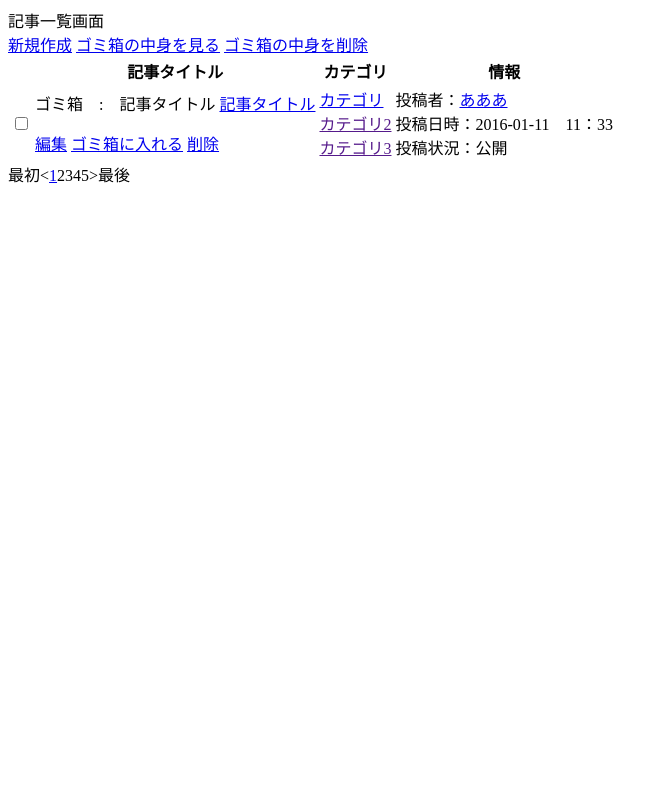
After one commit to NaszvadiG/shie_ms, a CodeIgniter app: page /shie_ms/admin/blog in a window 1280 px wide. The commit adds this page. Shown: the whole page, without its empty margins (0-668 px from the left). Run offline with CodeIgniter, Linux system fonts and the light colour scheme; the visitor is signed in with stand-in values (Sample User, id 1).

Commit message:
記事一覧を作成するところ

```diff
--- a/application/config/autoload.php
+++ b/application/config/autoload.php
@@ -58,7 +58,7 @@ $autoload['packages'] = array();
 |
 |	$autoload['libraries'] = array('user_agent' => 'ua');
 */
-$autoload['libraries'] = array('ion_auth','url');
+$autoload['libraries'] = array('ion_auth','url','database');
 
 /*
 | -------------------------------------------------------------------
--- /dev/null
+++ b/application/controllers/admin/Blog.php
@@ -0,0 +1,36 @@
+<?php
+defined('BASEPATH') OR exit('No direct script access allowed');
+
+class Blog extends AdminController {
+	var $name = 'Blog';
+	var $post_type='blog';
+
+	function __construct(){
+		parent::__construct();
+	}
+
+	/**
+	 * 記事一覧
+	 */
+	function index($searchKey = NULL,$searchVal =NULL){
+		//検索条件を整理
+		$this->_render('index');
+
+	}
+
+	function edit($postId){
+
+	}
+	function create(){
+
+	}
+	function trash($postId){
+
+	}
+	function delete($postId){
+
+	}
+	function delete_trash(){
+
+	}
+}
--- a/application/core/AdminController.php
+++ b/application/core/AdminController.php
@@ -18,5 +18,6 @@ class AdminController extends MY_Controller {
 		if (!$this->ion_auth->logged_in()){
 			redirect('admin/auth/login', 'refresh');
 		}
+
 	}
 }
--- a/application/core/MY_Controller.php
+++ b/application/core/MY_Controller.php
@@ -15,6 +15,8 @@ class MY_Controller extends CI_Controller {
 	{
 		parent::__construct();
 		// something
+		//Urlライブラリにshowタイプとコントローラーとメソッド情報を送る。
+		$this->url->setRouterVal($this->showType,$this->router->fetch_class(),$this->router->fetch_method());
 	}
 
 
--- a/application/libraries/Url.php
+++ b/application/libraries/Url.php
@@ -1,14 +1,49 @@
 <?php
 
 class Url{
+
+	var $showType = '';
+	var $controller = '';
+	var $method = '';
 
 	public function __construct(){
 
 	}
 
+	/**
+	 * サイトのURLを返す。
+	 * サイトのトップページのURL【(ドメイン)/（システムインストールされたディレクトリ）/(引数の文字列)】
+	 * 引数空白でトップページのURLを返す
+	 * @param  [str] $url [サイト内部のURLを指定する。admin/blog/edit/1等]
+	 * @return [str]      [(ドメイン)/（システムインストールされたディレクトリ）/(引数の文字列)を返す。]
+	 */
+	public function site_url($url=''){
+		return site_url($url);
+	}
 
-	public function site_url($url){
-		return site_url($url);
+	/**
+	 * 現在表示中のメソッドのURLを返す。
+	 *で表示中コントローラー/表示中メソッドまでを自動で設定し、メソッド以降の文字列のみを指定して
+	 *URLを作成することができる。
+	 *
+	 *
+	 * @param  [str] $url [現在表示中のメソッド以降の文字列を指定する。]
+	 * @return [str]      [url文字列]
+	 */
+	public function method_url($url=''){
+		return $this->site_url("{$this->showType}/{$this->controller}/{$this->method}/{$url}");
+	}
+
+
+	public function controller_url($url){
+		return $this->site_url("{$this->showType}/{$this->controller}/{$url}");
+	}
+
+
+	public function setRouterVal($showType,$controller,$method){
+		$this->showType = $showType;
+		$this->controller = $controller;
+		$this->method = $method;
 	}
 }
 
--- /dev/null
+++ b/application/views/admin/Blog/index.php
@@ -0,0 +1,43 @@
+記事一覧画面
+<div>
+	<a href="<?php  print $this->url->controller_url('create'); ?>">新規作成</a>
+	<a href="<?php  print $this->url->method_url('trash_list'); ?>">ゴミ箱の中身を見る</a>
+	<a href="<?php  print $this->url->controller_url('delete_trash'); ?>">ゴミ箱の中身を削除</a>
+</div>
+<div>
+	<table>
+		<tr>
+			<th class="check_td"></th>
+			<th class="title_td">記事タイトル</th>
+			<th class="cate_td">カテゴリ</th>
+			<th class="other_td">情報</th>
+		</tr>
+		<tr>
+			<td class="check_td"><input type="checkbox"></td>
+			<td class="title_td">
+				<p class="title_str">
+					ゴミ箱　:　記事タイトル
+					<a href="<?php  print $this->url->controller_url('edit/1'); ?>">記事タイトル</a>
+				</p>
+				<div class="post_edit_bt_bloc">
+					<span class="post_edit_bt"><a href="<?php  print $this->url->controller_url('edit/1'); ?>">編集</a></span>
+					<span class="post_edit_bt"><a href="<?php  print $this->url->controller_url('trash/1'); ?>">ゴミ箱に入れる</a></span>
+					<span class="post_edit_bt"><a href="<?php  print $this->url->controller_url('delete/2'); ?>">削除</a></span>
+				</div>
+			</td>
+			<td class="cate_td">
+				<a href="<?php  print $this->url->method_url('category/1'); ?>">カテゴリ</a><br>
+				<a href="">カテゴリ2</a><br>
+				<a href="">カテゴリ3</a>
+			</td>
+			<td class="other_td">
+				投稿者：<a href="<?php  print $this->url->method_url('creator/1'); ?>">あああ</a><br>
+				投稿日時：2016-01-11　11：33<br>
+				投稿状況：<a href="<?php  print $this->url->method_url('state/public'); ?>"></a>公開
+			</td>
+		</tr>
+	</table>
+	<div class="pagint_bt">
+		最初<<a href="<a href="<?php  print $this->url->method_url('page/1'); ?>">1</a>2345>最後
+	</div>
+</div>
--- a/application/views/admin/Dashbord/index.php
+++ b/application/views/admin/Dashbord/index.php
@@ -1,2 +1,2 @@
 
-<a href="<?php  print $this->url->site_url('admin/post'); ?>">記事一覧</a>
+<a href="<?php  print $this->url->site_url('admin/blog'); ?>">記事一覧</a>
```
Also changed, not shown: application/controllers/MY_Controller.php (deleted, +0 -14 lines), sql/shiems.sql (+131 -2 lines), 1 other file.
